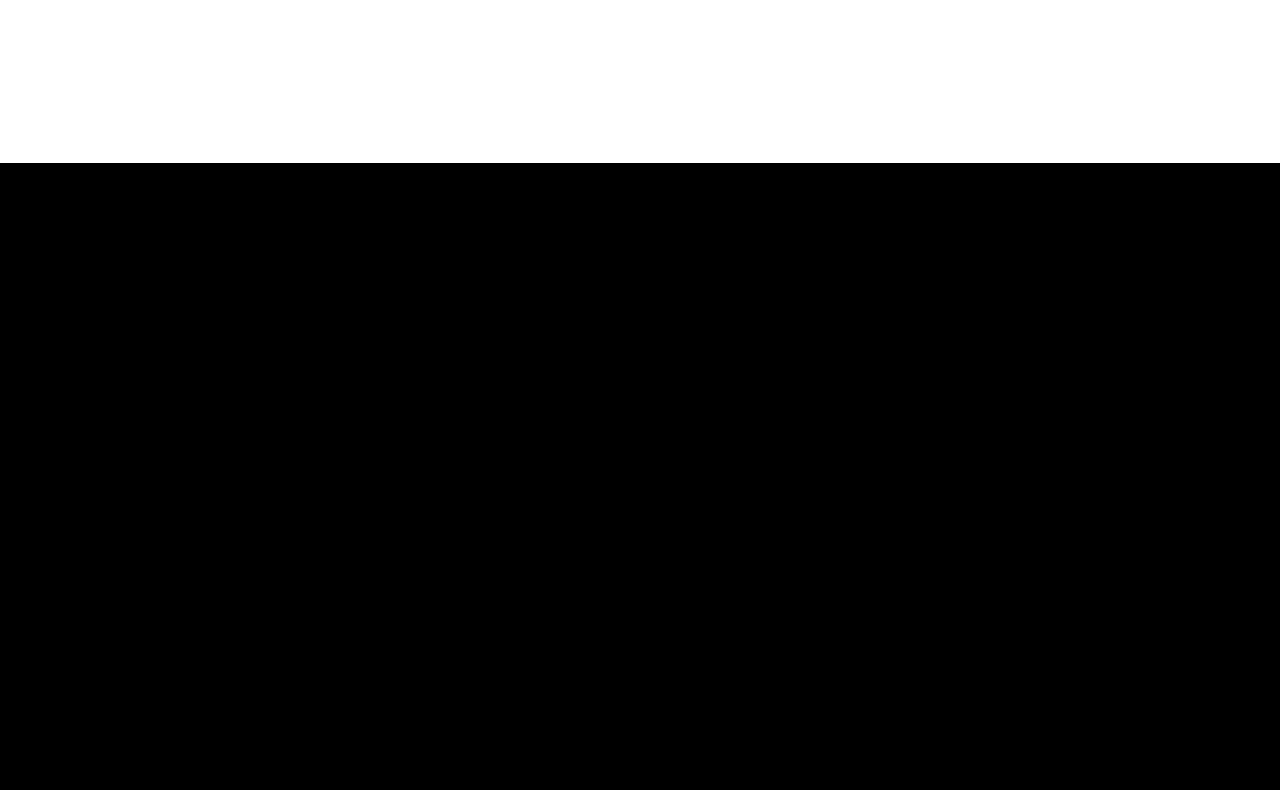
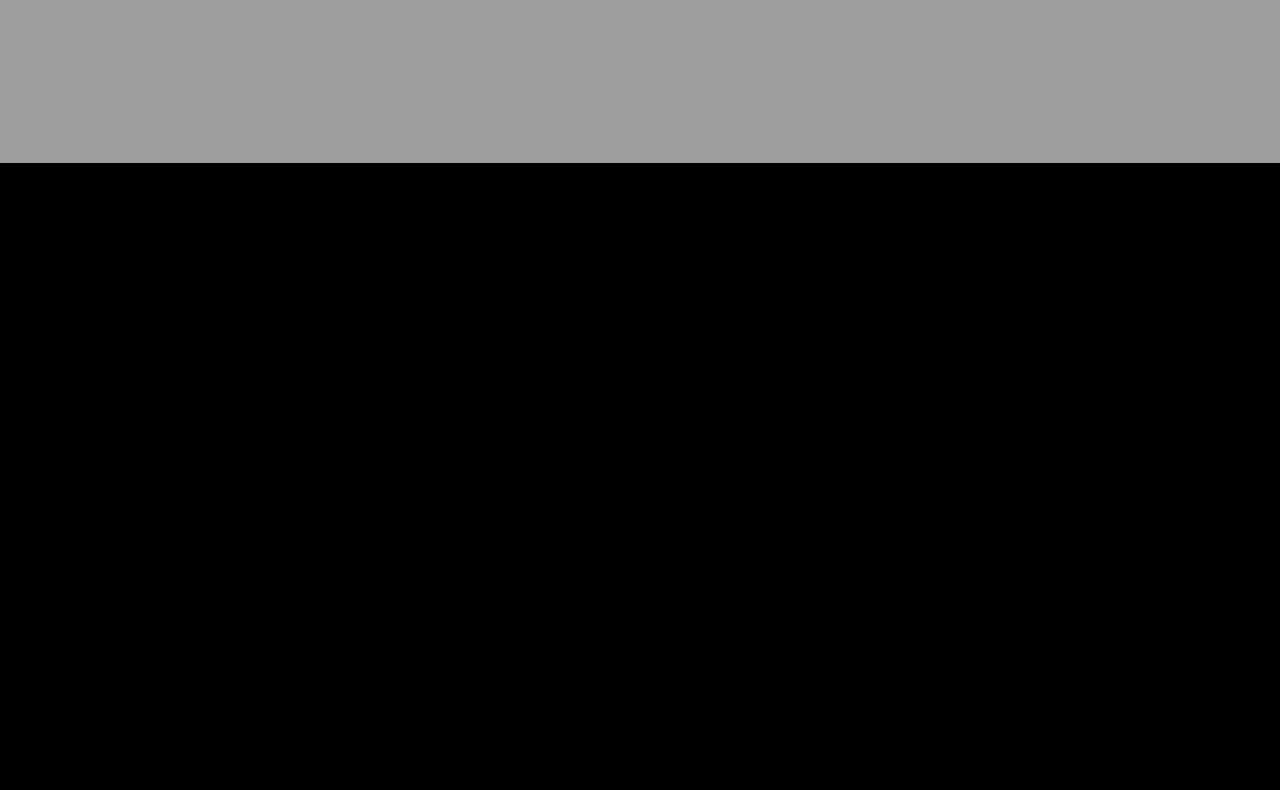
Before and after one commit to wilsonnwafor/myportfolio, a plain HTML site: page index.html in a window 1280 px wide. Shown: the part 637-1427 px from the top of the page. Drawn offline with Linux system fonts and the light colour scheme; the site is published under a folder, as on GitHub Pages, so addresses that start at the root find nothing.

Commit message:
Update portfolio.css

```diff
--- a/portfolio.css
+++ b/portfolio.css
@@ -7,7 +7,7 @@
   font-family: Roboto, sans-serif;
 }
 body{
-  background-image: url(/Backgoundimages/black-frame-with-copy-space-top-view.jpg);
+  background-image: url(Backgoundimages/black-frame-with-copy-space-top-view.jpg);
   background-size: cover;
   background-position: center;
   background-attachment: fixed;
```
